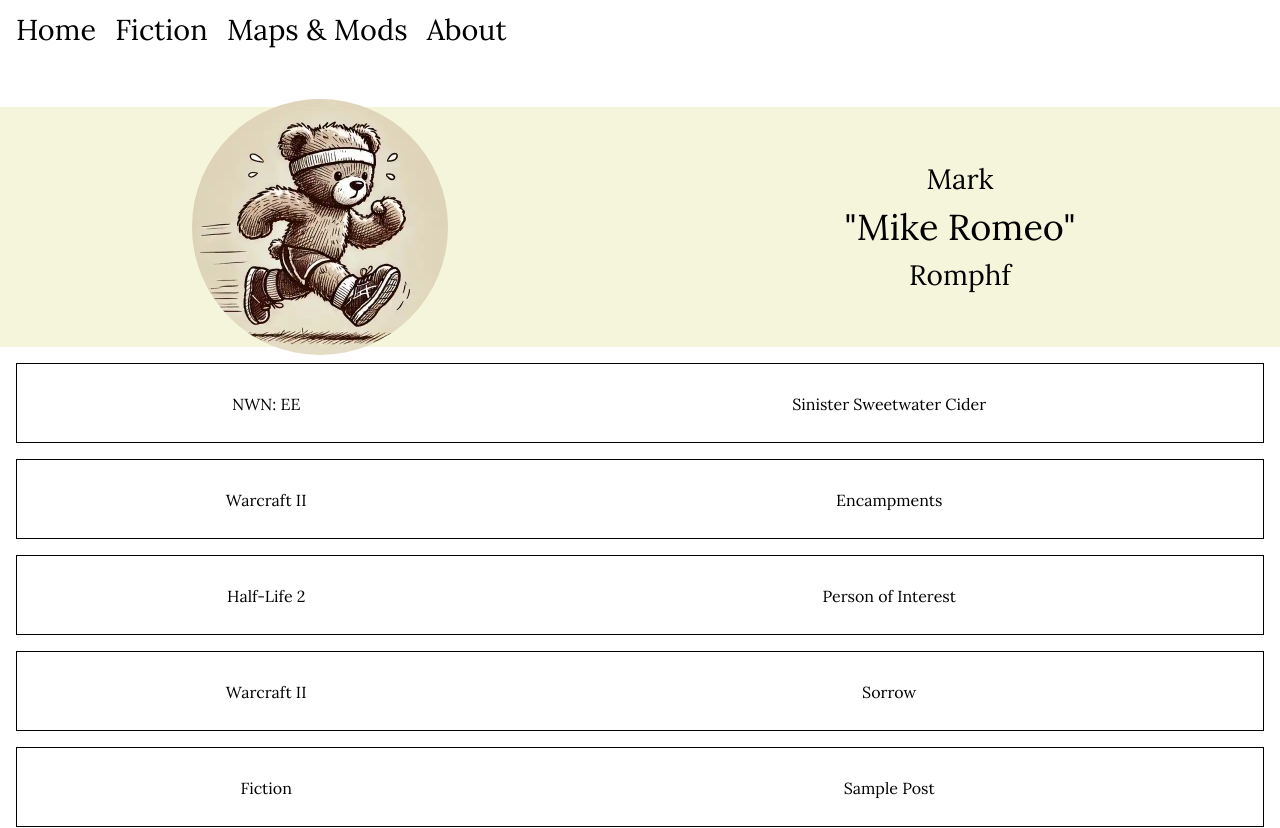
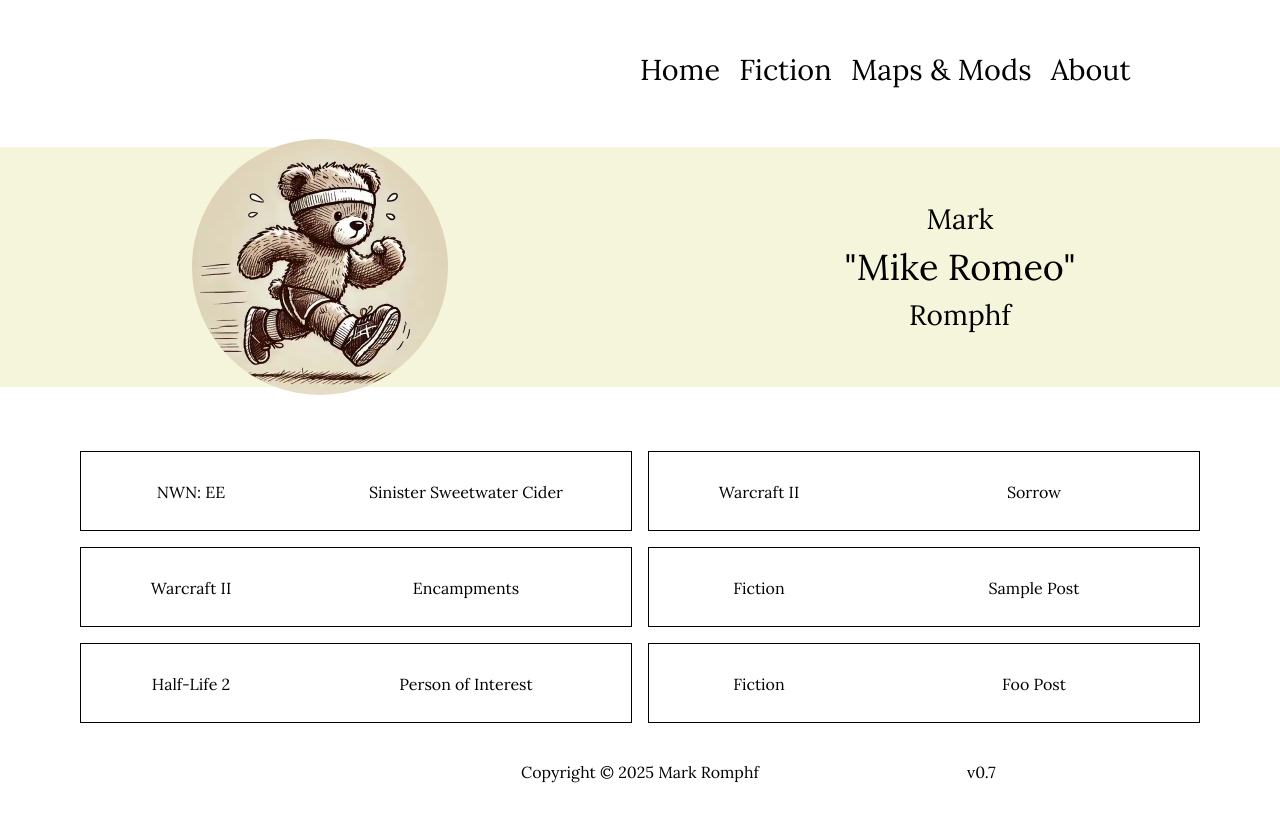
Before and after one commit to mromphf/website, a Vue app: page / in a window 1280 px wide. Shown: the top 828 px of the page. Built offline with nearby package versions, Linux system fonts and the light colour scheme.

Commit message:
Few more style adjustments.

```diff
--- a/src/assets/main.css
+++ b/src/assets/main.css
@@ -93,16 +93,17 @@ a:visited {
     }
 }
 
-@media(min-width: 1366px) {
+@media(min-width: 1280px) {
     .content-housing {
         column-count: 2;
-        margin-top: 6rem;
+        margin-top: 3rem;
         width: 90%;
     }
 }
 
 @media(min-width: 1920px) {
     .content-housing {
+        margin-top: 5rem;
         width: 75%;
     }
 }
--- a/src/components/Menu.vue
+++ b/src/components/Menu.vue
@@ -52,7 +52,7 @@ a:hover {
 
 
 /* Large - Laptops */
-@media(min-width: 1366px) {
+@media(min-width: 1280px) {
   nav {
     justify-content: flex-end;
     margin-top: 5vh;
```
